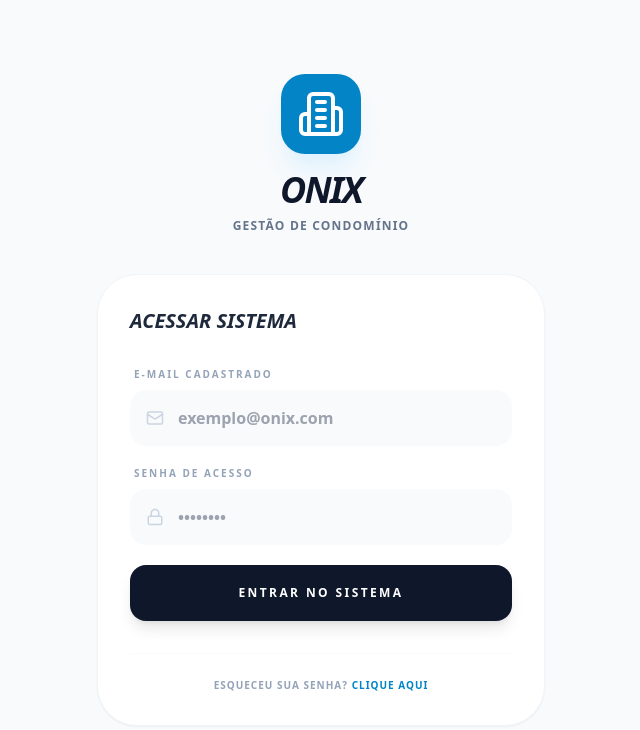
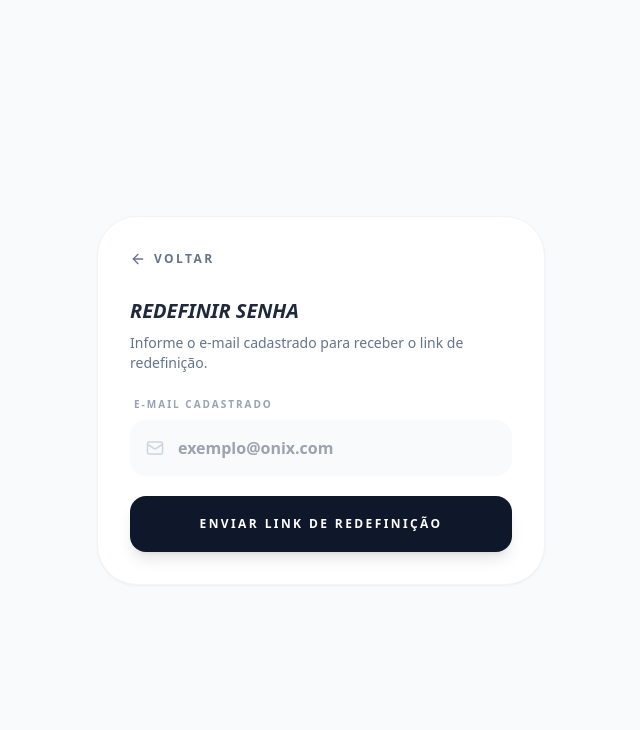
Before and after one commit to maxudi/onix, a React (Vite) app: page /reset in a window 1280 px wide. Before the commit this address led to /login. Shown: the top 730 px of the page, without its empty margins (319-959 px from the left). Built offline with nearby package versions, Linux system fonts and the light colour scheme; no server answers; what @react-pdf/renderer would draw is missing.

Commit message:
Versão final

```diff
--- a/src/main.jsx
+++ b/src/main.jsx
@@ -11,6 +11,8 @@ import './index.css';
 import Login from './pages/Login';
 import Register from './pages/Register';
 import Dashboard from './pages/Dashboard';
+import Reset from './pages/Reset';
+import UpdatePassword from './pages/UpdatePassword';
 
 // Importação das duas versões do Perfil
 import PerfilEditar from './pages/Perfil';
@@ -63,6 +65,8 @@ function AppRoutes() {
       {/* ROTAS PÚBLICAS */}
       <Route path="/login" element={<Login />} />
       <Route path="/register" element={<Register />} />
+      <Route path="/reset" element={<Reset />} />
+      <Route path="/update-password" element={<UpdatePassword />} />
 
       {/* ROTAS PROTEGIDAS COM LAYOUT */}
       <Route element={<ProtectedRoute><Layout /></ProtectedRoute>}>
--- /dev/null
+++ b/src/pages/Reset.jsx
@@ -0,0 +1,85 @@
+import { useState } from 'react';
+import { Mail, Loader2, CheckCircle2, AlertCircle, ArrowLeft } from 'lucide-react';
+import { Link } from 'react-router-dom';
+import { supabase } from '../lib/supabase';
+
+export default function Reset() {
+  const [email, setEmail] = useState('');
+  const [loading, setLoading] = useState(false);
+  const [success, setSuccess] = useState(false);
+  const [error, setError] = useState('');
+
+  const handleSubmit = async (e) => {
+    e.preventDefault();
+    setError('');
+    setSuccess(false);
+    setLoading(true);
+
+    try {
+      const redirectTo = window.location.origin + '/update-password';
+      const { error: supaErr } = await supabase.auth.resetPasswordForEmail(email, { redirectTo });
+      if (supaErr) throw supaErr;
+      setSuccess(true);
+    } catch (err) {
+      setError(err?.message || 'Não foi possível enviar o e-mail de redefinição.');
+    } finally {
+      setLoading(false);
+    }
+  };
+
+  return (
+    <div className="min-h-screen bg-slate-50 flex items-center justify-center p-4 font-sans">
+      <div className="max-w-md w-full">
+        <div className="bg-white p-8 rounded-[2.5rem] shadow-sm border border-slate-100">
+          <div className="mb-6">
+            <Link to="/login" className="inline-flex items-center text-slate-500 hover:text-slate-700 text-xs font-black uppercase tracking-[0.2em]">
+              <ArrowLeft size={16} className="mr-2" /> Voltar
+            </Link>
+          </div>
+
+          <h1 className="text-xl font-black text-slate-800 mb-2 uppercase italic">Redefinir Senha</h1>
+          <p className="text-slate-500 text-sm mb-6">Informe o e-mail cadastrado para receber o link de redefinição.</p>
+
+          {success && (
+            <div className="mb-6 p-4 bg-green-50 border border-green-100 rounded-2xl flex items-center gap-3 text-green-700">
+              <CheckCircle2 size={18} className="flex-shrink-0" />
+              <p className="text-xs font-black uppercase tracking-tight">Se o e-mail estiver cadastrado, enviaremos um link para redefinir sua senha.</p>
+            </div>
+          )}
+
+          {error && (
+            <div className="mb-6 p-4 bg-red-50 border border-red-100 rounded-2xl flex items-center gap-3 text-red-700">
+              <AlertCircle size={18} className="flex-shrink-0" />
+              <p className="text-xs font-black uppercase tracking-tight">{error}</p>
+            </div>
+          )}
+
+          <form onSubmit={handleSubmit} className="space-y-5">
+            <div>
+              <label className="block text-[10px] font-black text-slate-400 uppercase tracking-[0.2em] mb-2 ml-1">E-mail Cadastrado</label>
+              <div className="relative">
+                <Mail className="absolute left-4 top-1/2 -translate-y-1/2 text-slate-300" size={18} />
+                <input
+                  type="email"
+                  value={email}
+                  onChange={(e) => setEmail(e.target.value)}
+                  className="w-full pl-12 pr-4 py-4 bg-slate-50 border-none rounded-2xl outline-none focus:ring-2 focus:ring-primary-500 font-bold text-slate-700 transition-all"
+                  placeholder="exemplo@onix.com"
+                  required
+                />
+              </div>
+            </div>
+
+            <button
+              type="submit"
+              disabled={loading}
+              className="w-full bg-slate-900 text-white py-5 rounded-2xl font-black text-xs uppercase tracking-[0.2em] hover:bg-primary-600 transition-all shadow-lg active:scale-95 disabled:opacity-50 flex items-center justify-center gap-3"
+            >
+              {loading ? <Loader2 className="animate-spin" size={18} /> : 'Enviar link de redefinição'}
+            </button>
+          </form>
+        </div>
+      </div>
+    </div>
+  );
+}
--- /dev/null
+++ b/src/pages/UpdatePassword.jsx
@@ -0,0 +1,112 @@
+import { useEffect, useState } from 'react';
+import { Lock, Loader2, AlertCircle, CheckCircle2 } from 'lucide-react';
+import { useNavigate } from 'react-router-dom';
+import { supabase } from '../lib/supabase';
+
+export default function UpdatePassword() {
+  const [password, setPassword] = useState('');
+  const [confirm, setConfirm] = useState('');
+  const [error, setError] = useState('');
+  const [success, setSuccess] = useState(false);
+  const [loading, setLoading] = useState(false);
+  const navigate = useNavigate();
+
+  useEffect(() => {
+    // Link de recuperação cria uma sessão temporária ao acessar; nada a fazer aqui além de permitir o fluxo
+    (async () => {
+      await supabase.auth.getSession();
+    })();
+  }, []);
+
+  const handleSubmit = async (e) => {
+    e.preventDefault();
+    setError('');
+    setSuccess(false);
+
+    if (password !== confirm) {
+      setError('As senhas não coincidem.');
+      return;
+    }
+    if (password.length < 6) {
+      setError('A senha deve ter pelo menos 6 caracteres.');
+      return;
+    }
+
+    setLoading(true);
+    try {
+      const { error: updError } = await supabase.auth.updateUser({ password });
+      if (updError) throw updError;
+      setSuccess(true);
+      setTimeout(() => navigate('/login'), 1500);
+    } catch (err) {
+      setError(err?.message || 'Falha ao atualizar senha.');
+    } finally {
+      setLoading(false);
+    }
+  };
+
+  return (
+    <div className="min-h-screen bg-slate-50 flex items-center justify-center p-4 font-sans">
+      <div className="max-w-md w-full">
+        <div className="bg-white p-8 rounded-[2.5rem] shadow-sm border border-slate-100">
+          <h1 className="text-xl font-black text-slate-800 mb-2 uppercase italic">Definir nova senha</h1>
+          <p className="text-slate-500 text-sm mb-6">Digite sua nova senha para concluir a redefinição.</p>
+
+          {success && (
+            <div className="mb-6 p-4 bg-green-50 border border-green-100 rounded-2xl flex items-center gap-3 text-green-700">
+              <CheckCircle2 size={18} className="flex-shrink-0" />
+              <p className="text-xs font-black uppercase tracking-tight">Senha atualizada com sucesso! Redirecionando...</p>
+            </div>
+          )}
+
+          {error && (
+            <div className="mb-6 p-4 bg-red-50 border border-red-100 rounded-2xl flex items-center gap-3 text-red-700">
+              <AlertCircle size={18} className="flex-shrink-0" />
+              <p className="text-xs font-black uppercase tracking-tight">{error}</p>
+            </div>
+          )}
+
+          <form onSubmit={handleSubmit} className="space-y-5">
+            <div>
+              <label className="block text-[10px] font-black text-slate-400 uppercase tracking-[0.2em] mb-2 ml-1">Nova senha</label>
+              <div className="relative">
+                <Lock className="absolute left-4 top-1/2 -translate-y-1/2 text-slate-300" size={18} />
+                <input
+                  type="password"
+                  value={password}
+                  onChange={(e) => setPassword(e.target.value)}
+                  className="w-full pl-12 pr-4 py-4 bg-slate-50 border-none rounded-2xl outline-none focus:ring-2 focus:ring-primary-500 font-bold text-slate-700 transition-all"
+                  placeholder="••••••••"
+                  required
+                />
+              </div>
+            </div>
+
+            <div>
+              <label className="block text-[10px] font-black text-slate-400 uppercase tracking-[0.2em] mb-2 ml-1">Confirmar senha</label>
+              <div className="relative">
+                <Lock className="absolute left-4 top-1/2 -translate-y-1/2 text-slate-300" size={18} />
+                <input
+                  type="password"
+                  value={confirm}
+                  onChange={(e) => setConfirm(e.target.value)}
+                  className="w-full pl-12 pr-4 py-4 bg-slate-50 border-none rounded-2xl outline-none focus:ring-2 focus:ring-primary-500 font-bold text-slate-700 transition-all"
+                  placeholder="••••••••"
+                  required
+                />
+              </div>
+            </div>
+
+            <button
+              type="submit"
+              disabled={loading}
+              className="w-full bg-slate-900 text-white py-5 rounded-2xl font-black text-xs uppercase tracking-[0.2em] hover:bg-primary-600 transition-all shadow-lg active:scale-95 disabled:opacity-50 flex items-center justify-center gap-3"
+            >
+              {loading ? <Loader2 className="animate-spin" size={18} /> : 'Atualizar senha'}
+            </button>
+          </form>
+        </div>
+      </div>
+    </div>
+  );
+}
```
